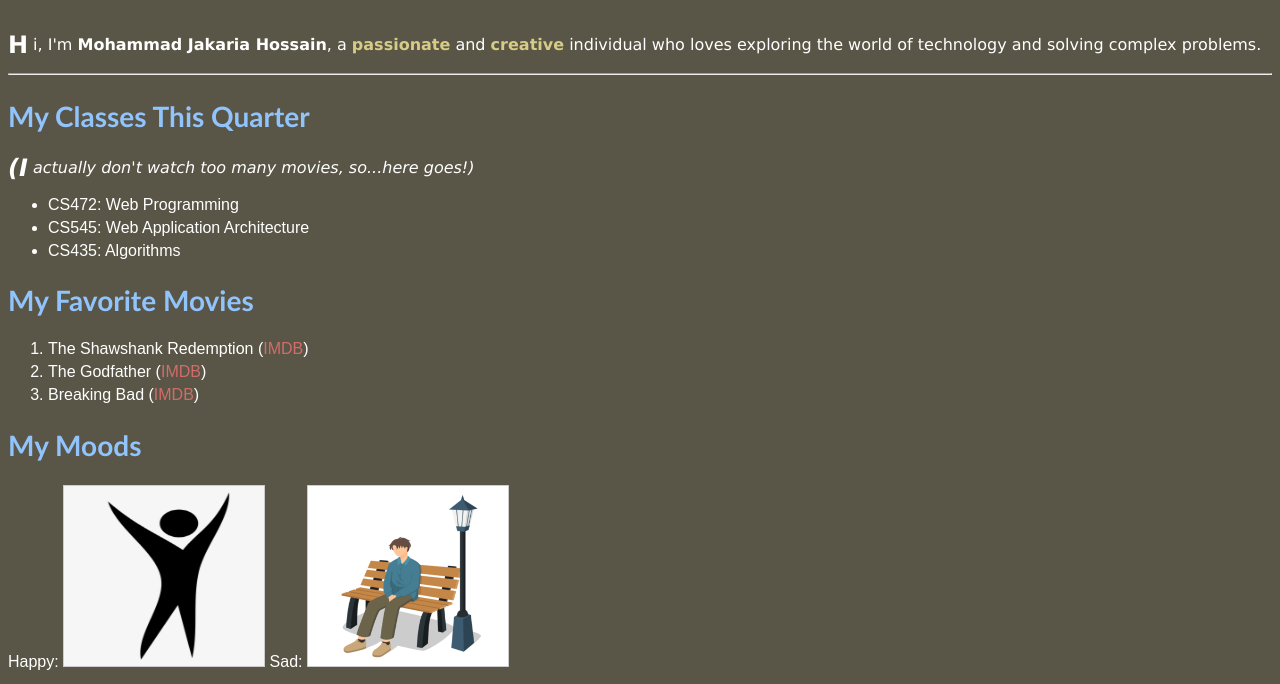
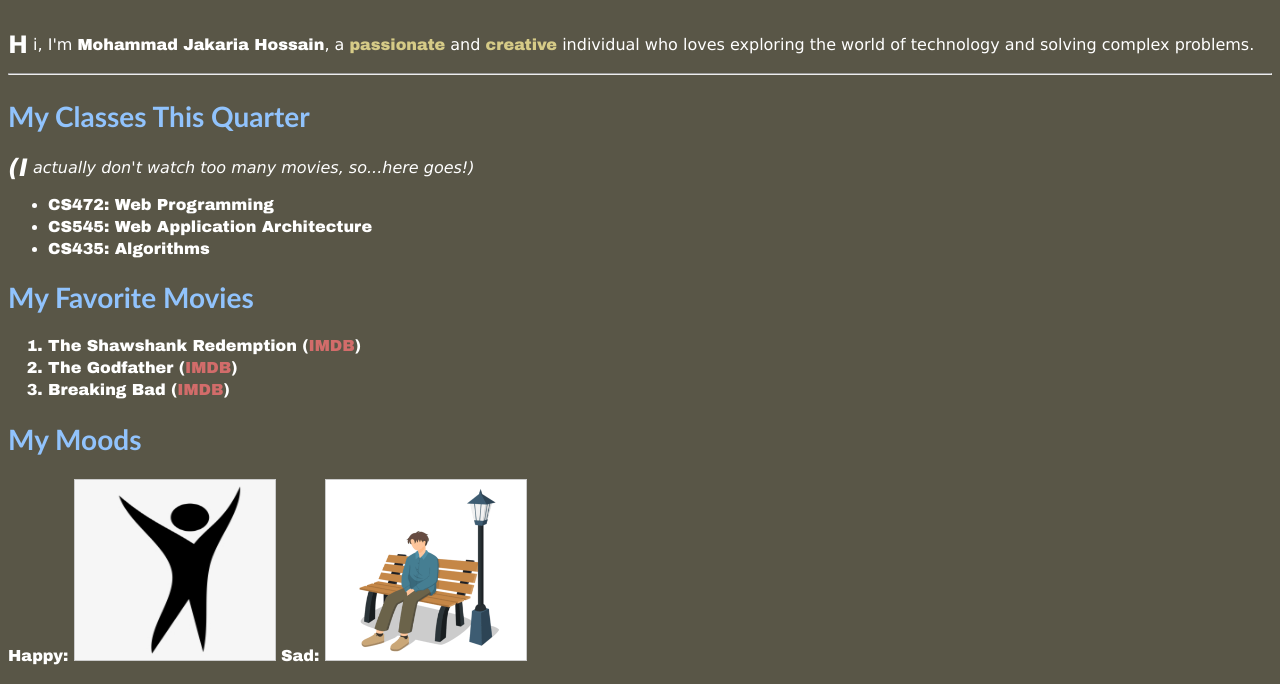
Before and after one commit to hossainmjakaria/hossainmjakaria.github.io, a plain HTML site: page aboutme.html in a window 1280 px wide. Shown: the part 104-788 px from the top of the page. Drawn offline with Linux system fonts and the light colour scheme.

Commit message:
css modified

```diff
--- a/assets/css/styleme.css
+++ b/assets/css/styleme.css
@@ -1,5 +1,5 @@
 * {
-    font: "Arial Black", Verdana, "Trebuchet MS", Georgia, Tahoma, "Courier New", "Times New Roman", sans-serif;
+    font-family: "Arial Black", Verdana, "Trebuchet MS", Georgia, Tahoma, "Courier New", "Times New Roman", sans-serif;
     color: #fff;
 }
 
```
